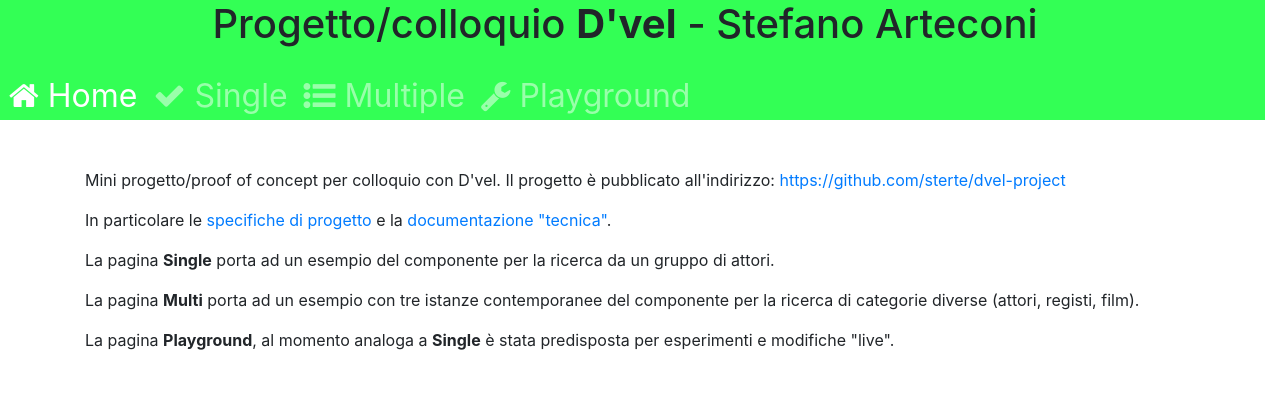
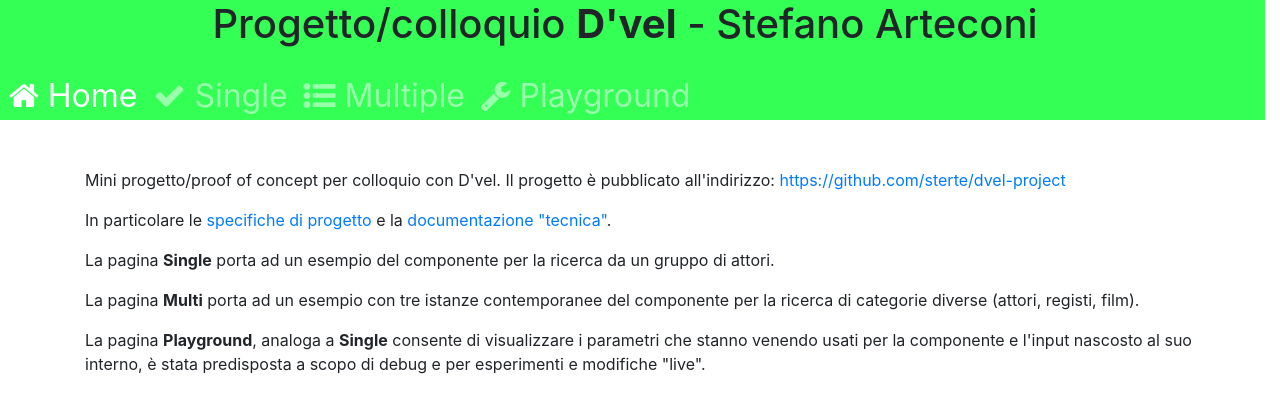
Before and after one commit to sterte/dvel-project, a React (Create React App) app in the folder client/multiselector/: page /home in a window 1280 px wide. Shown: the top 412 px of the page. Built offline with nearby package versions, Linux system fonts and the light colour scheme.

Commit message:
Default selection chanched to avoid clashes with the db, doc updated

```diff
--- a/client/multiselector/src/components/HomeComponent.js
+++ b/client/multiselector/src/components/HomeComponent.js
@@ -12,7 +12,7 @@ class Home extends Component {
                         <p>In particolare le <a href="https://github.com/sterte/dvel-project/blob/main/doc/EBPM-MultiSelectorReactJS-251020-1114-52.pdf" rel="noreferrer" target="_blank">specifiche di progetto</a> e la <a href="https://github.com/sterte/dvel-project/blob/main/README.md" rel="noreferrer" target="_blank">documentazione "tecnica"</a>.</p>
                         <p>La pagina <strong>Single</strong> porta ad un esempio del componente per la ricerca da un gruppo di attori.</p>
                         <p>La pagina <strong>Multi</strong> porta ad un esempio con tre istanze contemporanee del componente per la ricerca di categorie diverse (attori, registi, film).</p>
-                        <p>La pagina <strong>Playground</strong>, al momento analoga a <strong>Single</strong> è stata predisposta per esperimenti e modifiche "live".</p>
+                        <p>La pagina <strong>Playground</strong>, analoga a <strong>Single</strong> consente di visualizzare i parametri che stanno venendo usati per la componente e l'input nascosto al suo interno, è stata predisposta a scopo di debug e per esperimenti e modifiche "live".</p>
                     </div>
                 </div>
             </div>
--- a/client/multiselector/src/components/MultipleSelectorComponent.js
+++ b/client/multiselector/src/components/MultipleSelectorComponent.js
@@ -34,7 +34,7 @@ class MultipleSelector extends Component {
                             autocompleteValue="value"
                             autocompleteURL="http://192.168.1.20:8080"
                             emptyListMessage="Elenco Ruoli vuoto"
-                            entries={[{ "label": "Stanley Kubrick", "value": 2000002 }, { "label": "Martin Scorsese", "value": 2000003 }]}
+                            entries={[{ "label": "Sergei Eisenstein", "value": 2000002 }, { "label": "Francois Truffaut", "value": 2000003 }]}
                             hiddenInputId="multiSelectorHiddenInput"
                             maxEntries="3"
                             maxResults="10"
--- a/client/multiselector/src/components/SingleSelectorComponent.js
+++ b/client/multiselector/src/components/SingleSelectorComponent.js
@@ -14,7 +14,7 @@ class SingleSelector extends Component {
                             autocompleteValue="value"
                             autocompleteURL="http://192.168.1.20:8080"
                             emptyListMessage="Elenco Ruoli vuoto"
-                            entries={[{ "label": "Al Pacino", "value": 2000000 }, { "label": "Scarlett Johansson", "value": 2000001 }]}
+                            entries={[{ "label": "Robert De Niro", "value": 2000000 }, { "label": "Hedi Lamarr", "value": 2000001 }]}
                             hiddenInputId="multiSelectorHiddenInput"
                             maxEntries="3"
                             maxResults="10"
```
Also changed, not shown: 1 other file (tests, documents, lock files or other folders).
